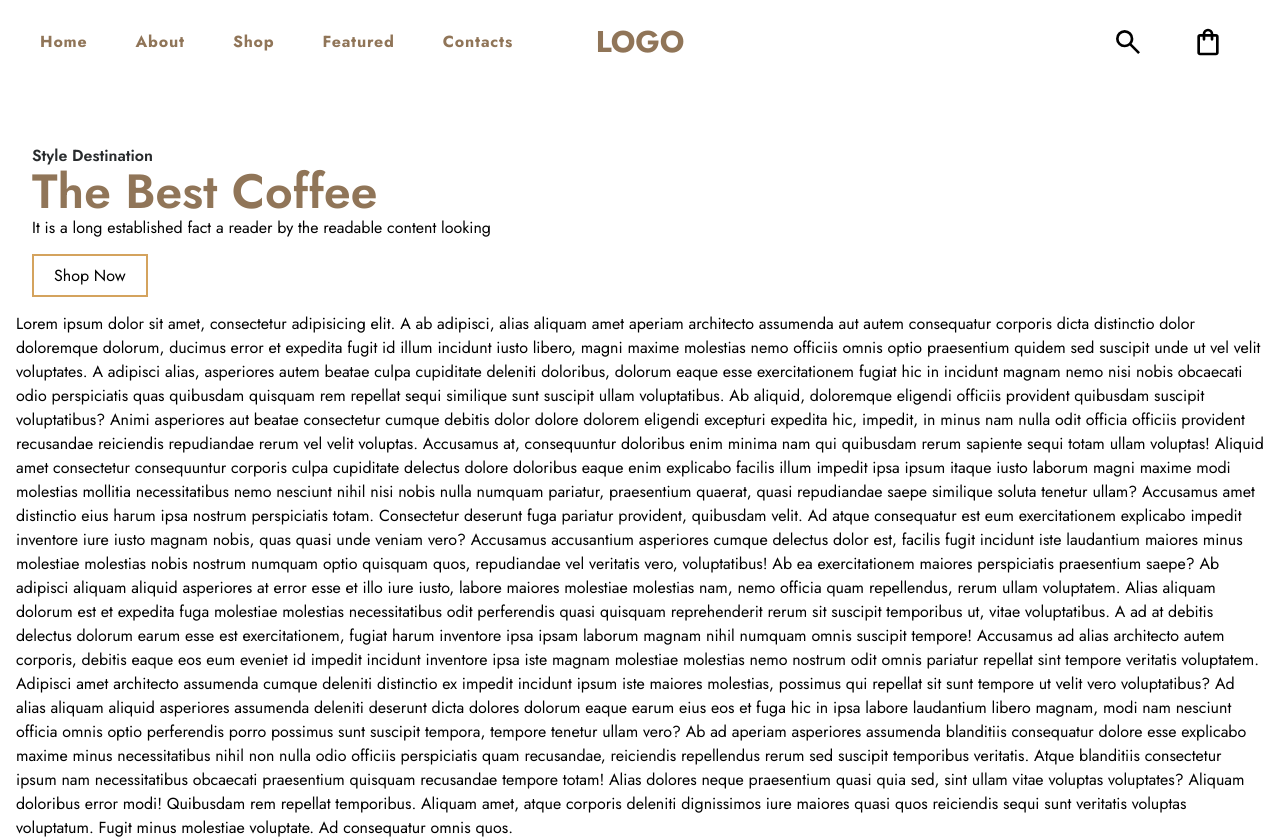
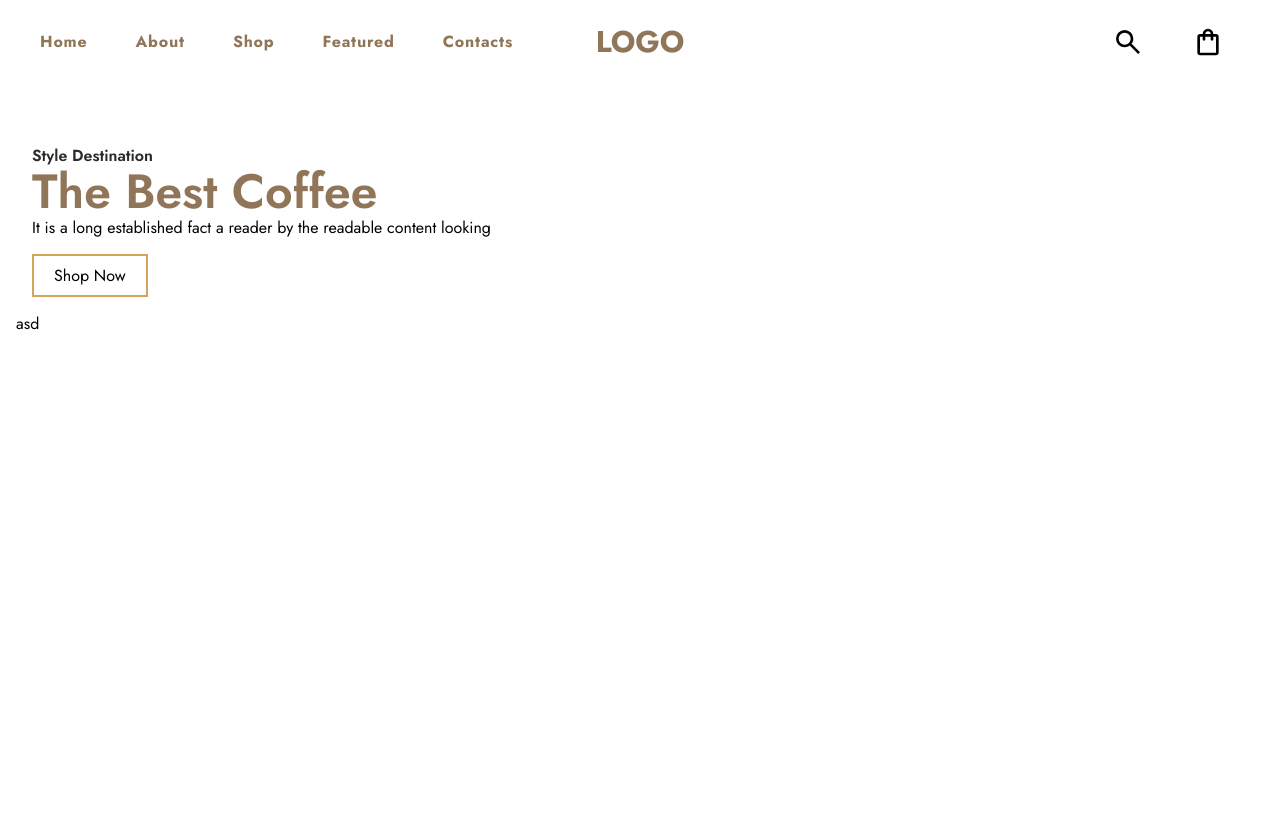
Before and after one commit to Azukii09/coffe-shop, a website: page src/pages/index.html in a window 1280 px wide. After the commit the page ends 800 px from the top, so only its background shows below. Drawn offline with Linux system fonts and the light colour scheme.

Commit message:
restructure folder for pages

```diff
--- a/index.html
+++ b/src/pages/index.html
@@ -6,7 +6,7 @@
           name="viewport">
     <meta content="ie=edge" http-equiv="X-UA-Compatible">
     <title>Document</title>
-    <link href="src/css/output.css" rel="stylesheet">
+    <link href="../css/output.css" rel="stylesheet">
     <link href="https://fonts.googleapis.com" rel="preconnect">
     <link crossorigin href="https://fonts.gstatic.com" rel="preconnect">
     <link href="https://fonts.googleapis.com/css2?family=Jost:ital,wght@0,100..900;1,100..900&display=swap"
@@ -88,8 +88,9 @@
             <!-- Logo End-->
             <!-- Right Menu for Navbar Start-->
             <div class="px-4 flex items-center justify-end w-1/3">
-                <button class="p-6"><img alt="search" class="w-8 h-8" src="assets/icons/svg/search.svg"></button>
-                <button class="p-6"><img alt="shopping-bag" class="w-8 h-8" src="assets/icons/svg/shopping-bag.svg">
+                <button class="p-6"><img alt="search" class="w-8 h-8" src="../../assets/icons/svg/search.svg"></button>
+                <button class="p-6"><img alt="shopping-bag" class="w-8 h-8"
+                                         src="../../assets/icons/svg/shopping-bag.svg">
                 </button>
             </div>
             <!-- Right Menu for Navbar End-->
@@ -115,43 +116,9 @@
     </div>
 </section>
 <!-- Hero Section End-->
-<div class="container"><p>Lorem ipsum dolor sit amet, consectetur adipisicing elit. A ab adipisci, alias aliquam amet
-    aperiam architecto
-    assumenda aut autem consequatur corporis dicta distinctio dolor doloremque dolorum, ducimus error et expedita fugit
-    id illum incidunt iusto libero, magni maxime molestias nemo officiis omnis optio praesentium quidem sed suscipit
-    unde ut vel velit voluptates. A adipisci alias, asperiores autem beatae culpa cupiditate deleniti doloribus, dolorum
-    eaque esse exercitationem fugiat hic in incidunt magnam nemo nisi nobis obcaecati odio perspiciatis quas quibusdam
-    quisquam rem repellat sequi similique sunt suscipit ullam voluptatibus. Ab aliquid, doloremque eligendi officiis
-    provident quibusdam suscipit voluptatibus? Animi asperiores aut beatae consectetur cumque debitis dolor dolore
-    dolorem eligendi excepturi expedita hic, impedit, in minus nam nulla odit officia officiis provident recusandae
-    reiciendis repudiandae rerum vel velit voluptas. Accusamus at, consequuntur doloribus enim minima nam qui quibusdam
-    rerum sapiente sequi totam ullam voluptas! Aliquid amet consectetur consequuntur corporis culpa cupiditate delectus
-    dolore doloribus eaque enim explicabo facilis illum impedit ipsa ipsum itaque iusto laborum magni maxime modi
-    molestias mollitia necessitatibus nemo nesciunt nihil nisi nobis nulla numquam pariatur, praesentium quaerat, quasi
-    repudiandae saepe similique soluta tenetur ullam? Accusamus amet distinctio eius harum ipsa nostrum perspiciatis
-    totam. Consectetur deserunt fuga pariatur provident, quibusdam velit. Ad atque consequatur est eum exercitationem
-    explicabo impedit inventore iure iusto magnam nobis, quas quasi unde veniam vero? Accusamus accusantium asperiores
-    cumque delectus dolor est, facilis fugit incidunt iste laudantium maiores minus molestiae molestias nobis nostrum
-    numquam optio quisquam quos, repudiandae vel veritatis vero, voluptatibus! Ab ea exercitationem maiores perspiciatis
-    praesentium saepe? Ab adipisci aliquam aliquid asperiores at error esse et illo iure iusto, labore maiores molestiae
-    molestias nam, nemo officia quam repellendus, rerum ullam voluptatem. Alias aliquam dolorum est et expedita fuga
-    molestiae molestias necessitatibus odit perferendis quasi quisquam reprehenderit rerum sit suscipit temporibus ut,
-    vitae voluptatibus. A ad at debitis delectus dolorum earum esse est exercitationem, fugiat harum inventore ipsa
-    ipsam laborum magnam nihil numquam omnis suscipit tempore! Accusamus ad alias architecto autem corporis, debitis
-    eaque eos eum eveniet id impedit incidunt inventore ipsa iste magnam molestiae molestias nemo nostrum odit omnis
-    pariatur repellat sint tempore veritatis voluptatem. Adipisci amet architecto assumenda cumque deleniti distinctio
-    ex impedit incidunt ipsum iste maiores molestias, possimus qui repellat sit sunt tempore ut velit vero voluptatibus?
-    Ad alias aliquam aliquid asperiores assumenda deleniti deserunt dicta dolores dolorum eaque earum eius eos et fuga
-    hic in ipsa labore laudantium libero magnam, modi nam nesciunt officia omnis optio perferendis porro possimus sunt
-    suscipit tempora, tempore tenetur ullam vero? Ab ad aperiam asperiores assumenda blanditiis consequatur dolore esse
-    explicabo maxime minus necessitatibus nihil non nulla odio officiis perspiciatis quam recusandae, reiciendis
-    repellendus rerum sed suscipit temporibus veritatis. Atque blanditiis consectetur ipsum nam necessitatibus obcaecati
-    praesentium quisquam recusandae tempore totam! Alias dolores neque praesentium quasi quia sed, sint ullam vitae
-    voluptas voluptates? Aliquam doloribus error modi! Quibusdam rem repellat temporibus. Aliquam amet, atque corporis
-    deleniti dignissimos iure maiores quasi quos reiciendis sequi sunt veritatis voluptas voluptatum. Fugit minus
-    molestiae voluptate. Ad consequatur omnis quos.</p></div>
+<div class="container">asd</div>
 
 
-<script src="src/js/template-script.js"></script>
+<script src="../js/template-script.js"></script>
 </body>
 </html>
--- a/tailwind.config.js
+++ b/tailwind.config.js
@@ -1,6 +1,6 @@
 /** @type {import('tailwindcss').Config} */
 module.exports = {
-    content: ["./src/**/*.{html,js}", "index.html"],
+    content: ["./src/**/*.{html,js}"],
     theme: {
         container: {
             center: true,
```
